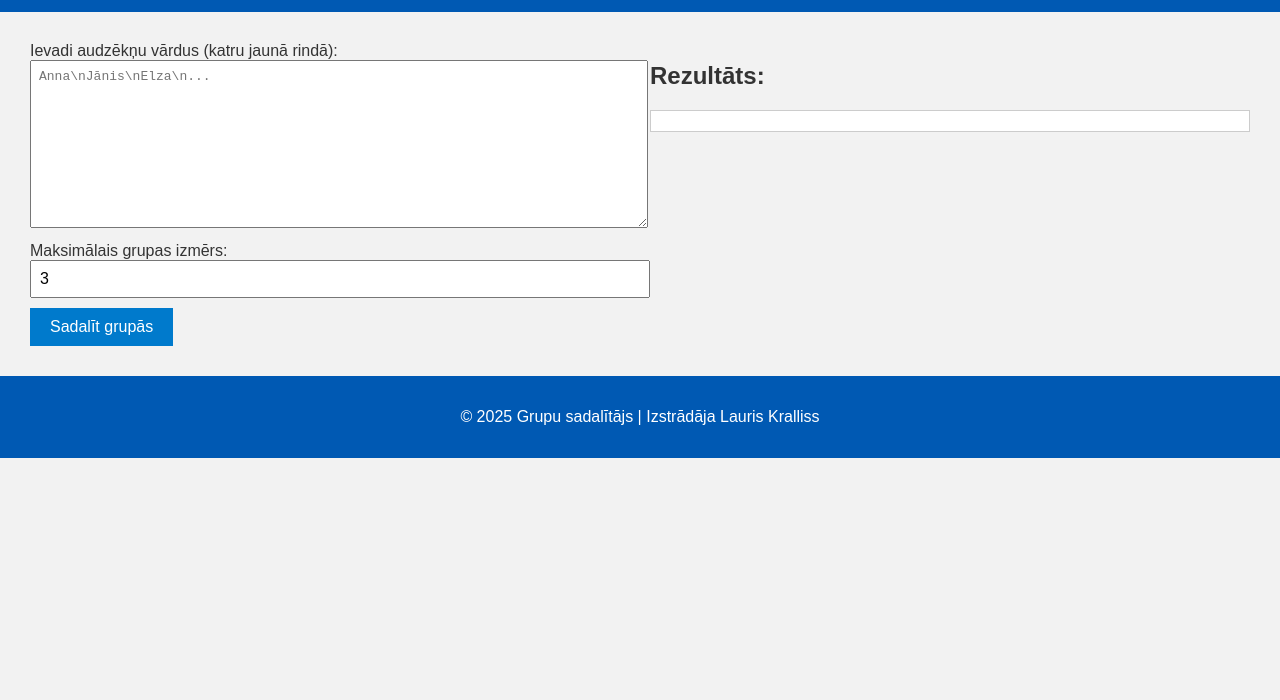
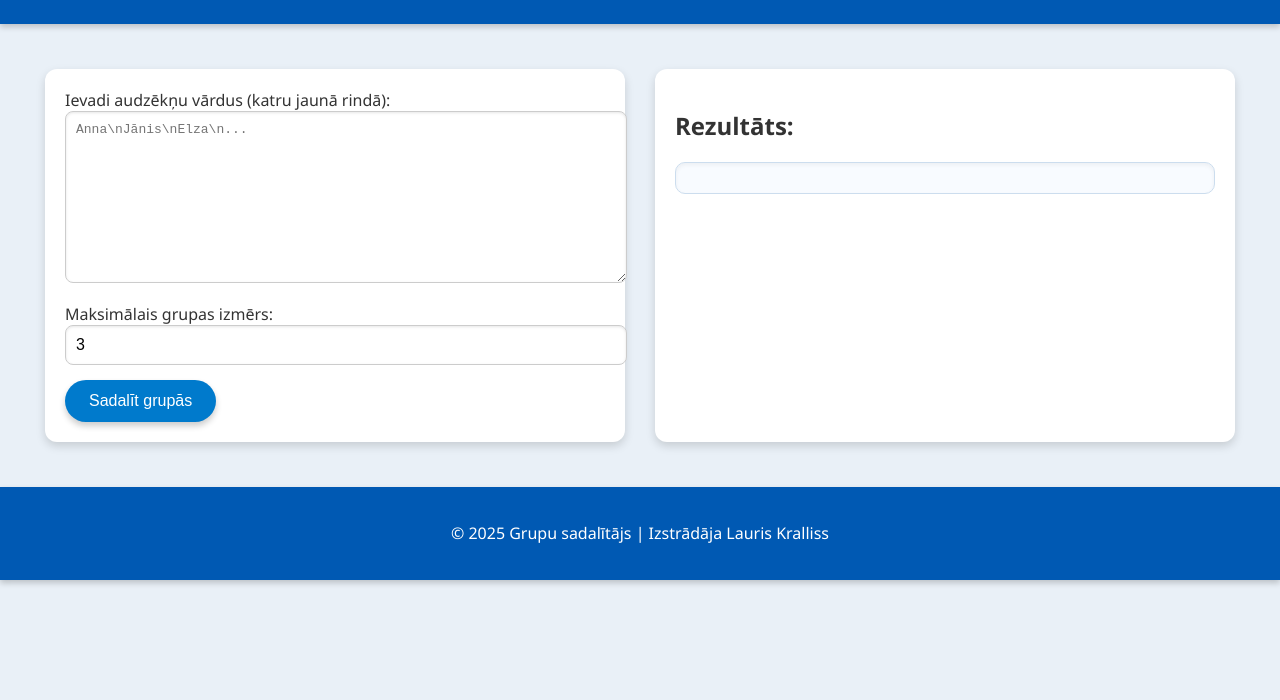
Before and after one commit to Silentlv/Grupu-Sadalit-js, a plain HTML site: page index.html in a window 1280 px wide. Shown: the part 100-800 px from the top of the page. Drawn offline with Linux system fonts and the light colour scheme.

Commit message:
Update style.css

```diff
--- a/style.css
+++ b/style.css
@@ -1,61 +1,81 @@
-/* Pamata stils visam ķermenim */
+/* Visa lapa */
 body {
-  font-family: Arial, sans-serif;
+  font-family: 'Segoe UI', sans-serif;
   margin: 0;
   padding: 0;
-  background: #f2f2f2;
+  background: #e9f0f7;
   color: #333;
 }
 
-/* Galvene un kājene ar zilu fonu un baltu tekstu */
+/* Galvene un kājene */
 header, footer {
   background-color: #0059b3;
   color: white;
   text-align: center;
-  padding: 1em 0;
+  padding: 1.2em 0;
+  box-shadow: 0 3px 6px rgba(0,0,0,0.2); /* Ēna */
 }
 
-/* Galvenais konteineris ar flex layout (2 kolonnas) */
+/* Galvenais flex konteiners */
 .container {
   display: flex;
   flex-direction: row;
   justify-content: space-around;
-  padding: 20px;
+  padding: 30px;
   flex-wrap: wrap;
 }
 
-/* Stils ievades un rezultātu sadaļām */
+/* Ievades un rezultātu sadaļas */
 .input-section, .result-section {
   flex: 1 1 400px;
-  margin: 10px;
+  background-color: #ffffff;
+  margin: 15px;
+  padding: 20px;
+  border-radius: 12px; /* Apaļi stūri */
+  box-shadow: 0 4px 10px rgba(0,0,0,0.15); /* Maiga ēna */
 }
 
-/* Tekstlauks un ievades lauki aizpilda 100% platumu */
+/* Tekstlauks un skaitļa ievade */
 textarea, input {
   width: 100%;
-  margin-bottom: 10px;
-  padding: 8px;
+  margin-bottom: 15px;
+  padding: 10px;
   font-size: 1em;
+  border: 1px solid #ccc;
+  border-radius: 8px; /* Apaļi stūri */
+  box-shadow: inset 0 1px 3px rgba(0,0,0,0.1); /* Iekšēja ēna */
 }
 
-/* Pogas stils */
+/* Poga */
 button {
-  padding: 10px 20px;
+  padding: 12px 24px;
   background-color: #007acc;
   color: white;
   border: none;
+  font-size: 1em;
+  border-radius: 25px; /* Ļoti apaļi stūri */
   cursor: pointer;
-  font-size: 1em;
+  transition: background-color 0.3s, transform 0.2s;
+  box-shadow: 0 4px 6px rgba(0,0,0,0.2); /* Pieskāriena ēna */
 }
 
-/* Pogas stils "hover" laikā */
+/* Hover efekts pogai */
 button:hover {
   background-color: #005fa3;
+  transform: translateY(-2px); /* Nedaudz paceļas */
 }
 
-/* Rāmis un fons priekš rezultātu bloka */
+/* Grupas rezultātu bloks */
 #groupsOutput {
-  background-color: #fff;
-  padding: 10px;
-  border: 1px solid #ccc;
+  background-color: #f8fbff;
+  padding: 15px;
+  border-radius: 10px;
+  border: 1px solid #ccddee;
+  box-shadow: inset 0 2px 4px rgba(0,0,0,0.05);
 }
+
+/* Grupu virsraksti */
+#groupsOutput p {
+  margin-bottom: 10px;
+  font-weight: 500;
+}
```
